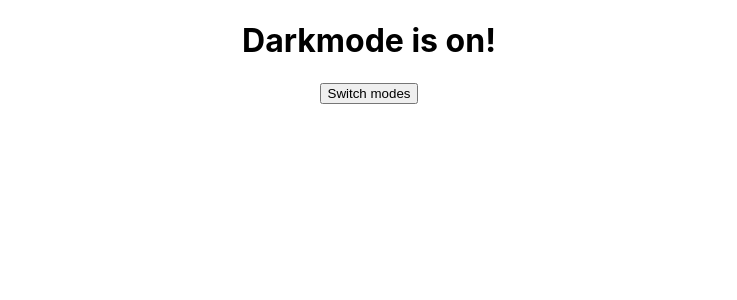
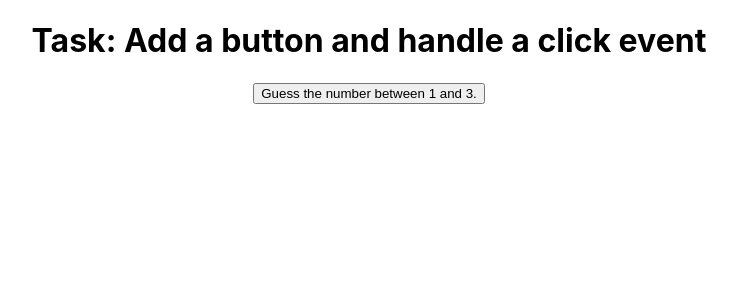
Before and after one commit to rhiz0m/metaReact, a React (Create React App) app: page / in a window 1280 px wide. Shown: the top 300 px of the page, without its empty margins (271-1008 px from the left). Built offline with nearby package versions, Linux system fonts and the light colour scheme.

Commit message:
Lab - Dynamic Events

```diff
--- a/src/module2/app2.js
+++ b/src/module2/app2.js
@@ -1,9 +1,9 @@
-import DarkmodeToggler from "./experimentalFunctions/darkModeToggler"
+import DynamicEvents from "./labsModule2/Lab_DynamicEvents"
 
 function App2() {
   return (
     <div>
-      <DarkmodeToggler />
+      <DynamicEvents />
     </div>
   )
 }
--- /dev/null
+++ b/src/module2/labsModule2/Lab_DynamicEvents.js
@@ -0,0 +1,17 @@
+function DynamicEvents() {
+  function handleClick() {
+    let randomNum = Math.floor(Math.random() * 3) + 1
+    console.log(randomNum)
+    let userInput = prompt("type a number")
+    alert(`Computer number: ${randomNum}, Your guess: ${userInput}`)
+  }
+
+  return (
+    <div>
+      <h1>Task: Add a button and handle a click event</h1>
+      <button onClick={handleClick}>Guess the number between 1 and 3.</button>
+    </div>
+  )
+}
+
+export default DynamicEvents
```
Also changed, not shown: src/module1/labsModule1/ModuleLab1.js (renamed from src/module1/labs/Lab1.js), src/module1/labsModule1/card.js (renamed from src/module1/labs/card.js).
